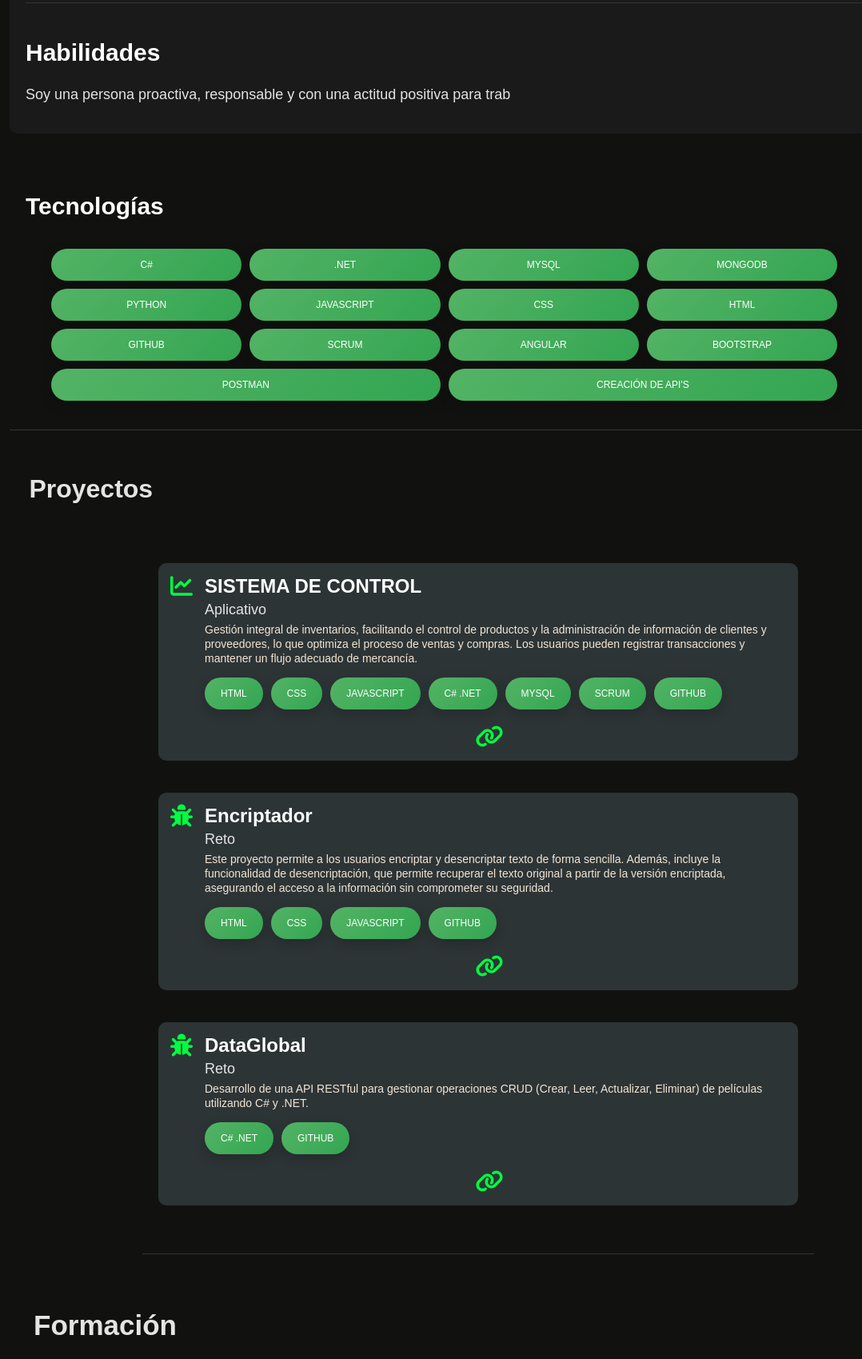
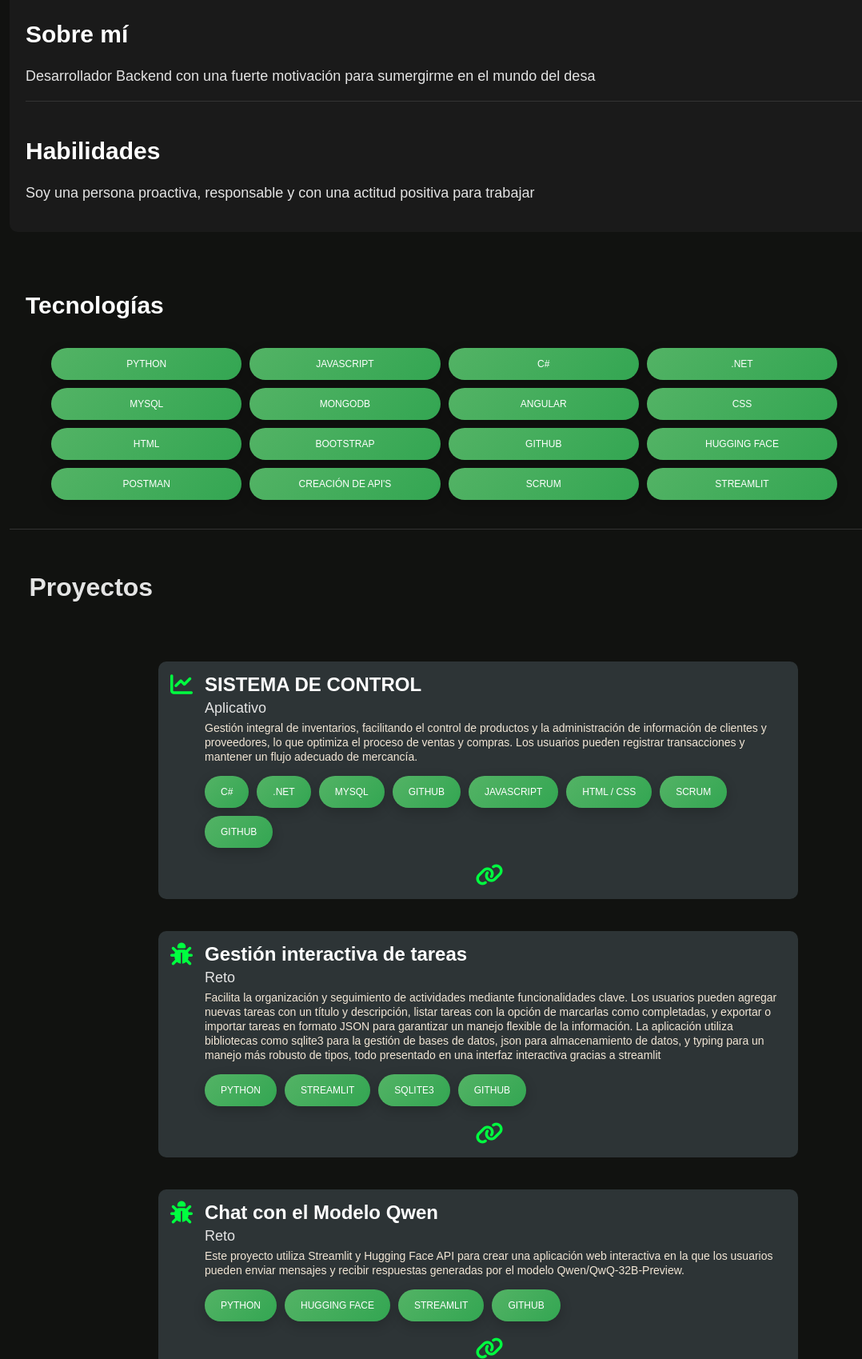
Before and after one commit to AlejoM2056/Portafolio, a plain HTML site: page index.html in a window 1280 px wide. Shown: the part 500-2199 px from the top of the page at 80% size, without its empty margins (42-1120 px from the left). Drawn offline with nearby package versions, Linux system fonts and the light colour scheme.

Commit message:
Finish prohect

```diff
--- a/index.html
+++ b/index.html
@@ -1,24 +1,27 @@
 <!DOCTYPE html>
 <html lang="en">
+
 <head>
     <meta charset="UTF-8">
     <meta name="viewport" content="width=device-width, initial-scale=1.0">
     <link rel="stylesheet" href="style.css">
     <title>Portafolio Alejandro Muñoz</title>
     <link rel="stylesheet" href="https://cdnjs.cloudflare.com/ajax/libs/font-awesome/6.5.2/css/all.min.css">
-    <script type="text/javascript"src="https://cdn.jsdelivr.net/npm/@emailjs/browser@4/dist/email.min.js"></script>
+    <script type="text/javascript" src="https://cdn.jsdelivr.net/npm/@emailjs/browser@4/dist/email.min.js"></script>
     <script type="text/javascript">emailjs.init('RalYfuGOKD9nSueV_')</script>
 
 </head>
+
 <body>
 
 
     <!-- Sección de perfil -->
     <section class="profile-section container">
         <div class="profile-header">
-            <h1 class="profile-name" id="profile-name" >Diego Alejandro Muñoz Rodriguez</h1>
+            <h1 class="profile-name" id="profile-name">Diego Alejandro Muñoz Rodriguez</h1>
             <div class="profile-photo-container">
-                <img src="./img/image-2.png" alt="Foto de Diego Alejandro Muñoz" class="profile-photo">
+                <img src="./img/Pica-enhance-20250113132805-Photoroom.png" alt="Foto de Diego Alejandro Muñoz"
+                    class="profile-photo">
             </div>
             <div class="profile-info">
                 <p>Programador Full Stack Jr</p>
@@ -30,20 +33,29 @@
                 </div>
                 <div class="social-links">
                     <a href="https://github.com/Alejomdi193" title="GitHub"><i class="fab fa-github"></i></a>
-                    <a href="https://www.linkedin.com/in/diegoalejandro-muñoz/" title="LinkedIn"><i class="fab fa-linkedin"></i></a>
-                    <a href="https://drive.google.com/file/d/14GWaqMvJ3rJxHS4QQJTMQu-62TdN7crX/view?usp=sharing" title="Documento"><i class="fas fa-file-alt"></i></a>
+                    <a href="https://www.linkedin.com/in/diegoalejandro-muñoz/" title="LinkedIn"><i
+                            class="fab fa-linkedin"></i></a>
+                    <a href="https://drive.google.com/file/d/14GWaqMvJ3rJxHS4QQJTMQu-62TdN7crX/view?usp=sharing"
+                        title="Documento"><i class="fas fa-file-alt"></i></a>
                 </div>
             </div>
         </div>
         <div class="profile-bio">
             <h1>Sobre mí</h1>
             <p id="sobre-mi-texto">
-                Desarrollador Backend con una fuerte motivación para sumergirme en el mundo del desarrollo de software. Mi pasión y dedicación para adquirir nuevas habilidades y contribuir de manera significativa son inquebrantables. Entusiasmado por enfrentar desafíos, aprender de profesionales experimentados y aportar un enfoque fresco. Liderado y creativo a los proyectos.
-            </p><div class="linea">
-            <h1>Habilidades</h1>
-            <p id="sobre-mi-texto">
-                Soy una persona proactiva, responsable y con una actitud positiva para trabajar en equipo. Me adapto rápidamente a nuevos entornos y disfruto colaborando con otros para alcanzar objetivos comunes. Mi capacidad para tomar la iniciativa y mi compromiso con la responsabilidad aseguran que siempre dé lo mejor de mí en cualquier tarea que emprendo.
+                Desarrollador Backend con una fuerte motivación para sumergirme en el mundo del desarrollo de software.
+                Mi pasión y dedicación para adquirir nuevas habilidades y contribuir de manera significativa son
+                inquebrantables. Entusiasmado por enfrentar desafíos, aprender de profesionales experimentados y aportar
+                un enfoque fresco. Liderado y creativo a los proyectos.
             </p>
+            <div class="linea">
+                <h1>Habilidades</h1>
+                <p id="sobre-mi-texto">
+                    Soy una persona proactiva, responsable y con una actitud positiva para trabajar en equipo. Me adapto
+                    rápidamente a nuevos entornos y disfruto colaborando con otros para alcanzar objetivos comunes. Mi
+                    capacidad para tomar la iniciativa y mi compromiso con la responsabilidad aseguran que siempre dé lo
+                    mejor de mí en cualquier tarea que emprendo.
+                </p>
             </div>
         </div>
     </section>
@@ -52,28 +64,31 @@
     <section class="technologies-section container">
         <h1>Tecnologías</h1>
         <div class="technology-tags">
+            <span class="tag">PYTHON</span>
+            <span class="tag">JAVASCRIPT</span>
             <span class="tag">C#</span>
             <span class="tag">.NET</span>
             <span class="tag">MYSQL</span>
             <span class="tag">MONGODB</span>
-            <span class="tag">PYTHON</span>
-            <span class="tag">JAVASCRIPT</span>
+            <span class="tag">ANGULAR</span>
             <span class="tag">CSS</span>
             <span class="tag">HTML</span>
+            <span class="tag">BOOTSTRAP</span>
             <span class="tag">GITHUB</span>
-            <span class="tag">SCRUM</span>
-            <span class="tag">ANGULAR</span>
-            <span class="tag">BOOTSTRAP</span>
+            <span class="tag">HUGGING FACE</span>
             <span class="tag">POSTMAN</span>
             <span class="tag">CREACIÓN DE API'S</span>
+            <span class="tag">SCRUM</span>
+            <span class="tag">STREAMLIT</span>
         </div>
+
 
     </section>
 
     <!-- Sección de Proyectos -->
     <div class="titulo-proyect">
         <h1>Proyectos</h1>
-     </div>
+    </div>
     <section class="projects-section container">
 
         <div class="project-item">
@@ -81,15 +96,20 @@
             <div>
                 <h3>SISTEMA DE CONTROL</h3>
                 <p>Aplicativo</p>
-                <small>Gestión integral de inventarios, facilitando el control de productos y la administración de información de clientes y proveedores, lo que optimiza el proceso de ventas y compras. Los usuarios pueden registrar transacciones y mantener un flujo adecuado de mercancía.</small>
+                <small>Gestión integral de inventarios, facilitando el control de productos y la administración de
+                    información de clientes y proveedores, lo que optimiza el proceso de ventas y compras. Los usuarios
+                    pueden registrar transacciones y mantener un flujo adecuado de mercancía.</small>
                 <div class="project-tags">
-                    <span class="tag">HTML</span>
-                    <span class="tag">CSS</span>
+                    <span class="tag">C#</span>
+                    <span class="tag">.NET</span>
+                    <span class="tag">MYSQL</span>
+                    <span class="tag">GITHUB</span>
                     <span class="tag">JAVASCRIPT</span>
-                    <span class="tag">C# .NET</span>
-                    <span class="tag">MYSQL</span>
+                    <span class="tag">HTML / CSS</span>
                     <span class="tag">SCRUM</span>
                     <span class="tag">GITHUB</span>
+
+
                 </div>
                 <div class="project-links">
                     <a href="https://github.com/Alejomdi193" class="project-link"><i class="fas fa-link"></i></a>
@@ -101,17 +121,18 @@
         <div class="project-item">
             <i class="fas fa-bug"></i>
             <div>
-                <h3>Encriptador</h3>
+                <h3>Gestión interactiva de tareas</h3>
                 <p>Reto</p>
-                <small>Este proyecto permite a los usuarios encriptar y desencriptar texto de forma sencilla. Además, incluye la funcionalidad de desencriptación, que permite recuperar el texto original a partir de la versión encriptada, asegurando el acceso a la información sin comprometer su seguridad.</small>
+                <small>Facilita la organización y seguimiento de actividades mediante funcionalidades clave. Los usuarios pueden agregar nuevas tareas con un título y descripción, listar tareas con la opción de marcarlas como completadas, y exportar o importar tareas en formato JSON para garantizar un manejo flexible de la información. La aplicación utiliza bibliotecas como sqlite3 para la gestión de bases de datos, json para almacenamiento de datos, y typing para un manejo más robusto de tipos, todo presentado en una interfaz interactiva gracias a streamlit</small>
                 <div class="project-tags">
-                    <span class="tag">HTML</span>
-                    <span class="tag">CSS</span>
-                    <span class="tag">JAVASCRIPT</span>
+                    <span class="tag">PYTHON</span>
+                    <span class="tag">STREAMLIT</span>
+                    <span class="tag">SQLITE3</span>
                     <span class="tag">GITHUB</span>
                 </div>
                 <div class="project-links">
-                    <a href="https://github.com/Alejomdi193/Challege-Encriptador-Alura.git" class="project-link"><i class="fas fa-link"></i></a>
+                    <a href="https://github.com/Alejomdi193/taskStreamlit.git" class="project-link"><i
+                            class="fas fa-link"></i></a>
                 </div>
             </div>
 
@@ -120,15 +141,18 @@
         <div class="project-item">
             <i class="fas fa-bug"></i>
             <div>
-                <h3>DataGlobal</h3>
+                <h3>Chat con el Modelo Qwen</h3>
                 <p>Reto</p>
-                <small>Desarrollo de una API RESTful para gestionar operaciones CRUD (Crear, Leer, Actualizar, Eliminar) de películas utilizando C# y .NET.</small>
+                <small>Este proyecto utiliza Streamlit y Hugging Face API para crear una aplicación web interactiva en la que los usuarios pueden enviar mensajes y recibir respuestas generadas por el modelo Qwen/QwQ-32B-Preview.</small>
                 <div class="project-tags final">
-                    <span class="tag">C# .NET</span>
+                    <span class="tag">PYTHON</span>
+                    <span class="tag">HUGGING FACE</span>
+                    <span class="tag">STREAMLIT</span>
                     <span class="tag">GITHUB</span>
                 </div>
                 <div class="project-links">
-                    <a href="https://github.com/Alejomdi193/DataGlobal.git" class="project-link"><i class="fas fa-link"></i></a>
+                    <a href="https://github.com/Alejomdi193/DataGlobal.git" class="project-link"><i
+                            class="fas fa-link"></i></a>
 
                 </div>
             </div>
@@ -162,7 +186,7 @@
     <!-- Sección de Certificado Campus -->
     <div class="titulo-certificado">
         <h1>Certificado CampusLands</h1>
-     </div>
+    </div>
     <section class="certificate-sectio-campus container">
 
         <div class="certificates-campus">
@@ -285,8 +309,10 @@
 
         <div class="social-links">
             <a href="https://github.com/Alejomdi193" title="GitHub"><i class="fab fa-github"></i></a>
-            <a href="https://www.linkedin.com/in/diegoalejandro-muñoz/" title="LinkedIn"><i class="fab fa-linkedin"></i></a>
-            <a href="https://www.canva.com/design/DAF0YLQ0m20/RaiEF4MZXblxoqwlYQgFIg/edit?utm_content=DAF0YLQ0m20&utm_campaign=designshare&utm_medium=link2&utm_source=sharebutton" title="Documento"><i class="fas fa-file-alt"></i></a>
+            <a href="https://www.linkedin.com/in/diegoalejandro-muñoz/" title="LinkedIn"><i
+                    class="fab fa-linkedin"></i></a>
+            <a href="https://www.canva.com/design/DAF0YLQ0m20/RaiEF4MZXblxoqwlYQgFIg/edit?utm_content=DAF0YLQ0m20&utm_campaign=designshare&utm_medium=link2&utm_source=sharebutton"
+                title="Documento"><i class="fas fa-file-alt"></i></a>
         </div><br><br>
         <p>&copy; 2024 Diego Alejandro Muñoz Rodriguez. Todos los derechos reservados.</p>
     </footer>
@@ -294,4 +320,5 @@
 
 
 </body>
+
 </html>
--- a/style.css
+++ b/style.css
@@ -64,7 +64,7 @@ h2 {
     background: #1a1a1a;
     filter: contrast(120%) brightness(0.9);
     border-radius: 15px;
-    box-shadow: 0 10px 30px rgba(0, 0, 0, 0.5);
+    box-shadow: 0 10px 30px rgba(0.5, 0.5, 0.5, 0.5);
     mask-image: linear-gradient(to bottom, rgba(26, 26, 26, 1), rgba(26, 26, 26, 0));
     background-color: transparent;
 
@@ -220,11 +220,7 @@ h2 {
     /* Aumentar la sombra al hacer hover */
 }
 
-.tag:nth-last-child(1),
-.tag:nth-last-child(2) {
-    grid-column: span 2;
-    /* Mantener la estructura original de las últimas etiquetas */
-}
+
 
 .tag span {
     transition: transform 0.3s ease, background 0.3s ease;
@@ -895,7 +891,7 @@ img {
     }
 
     .profile-photo {
-        max-width: 100%;
+        max-width: 150%;
         height: auto;
     }
     .titulo-proyect {
```
Also changed, not shown: img/Pica-enhance-20250113132805-Photoroom.png (added), 2 other files.
